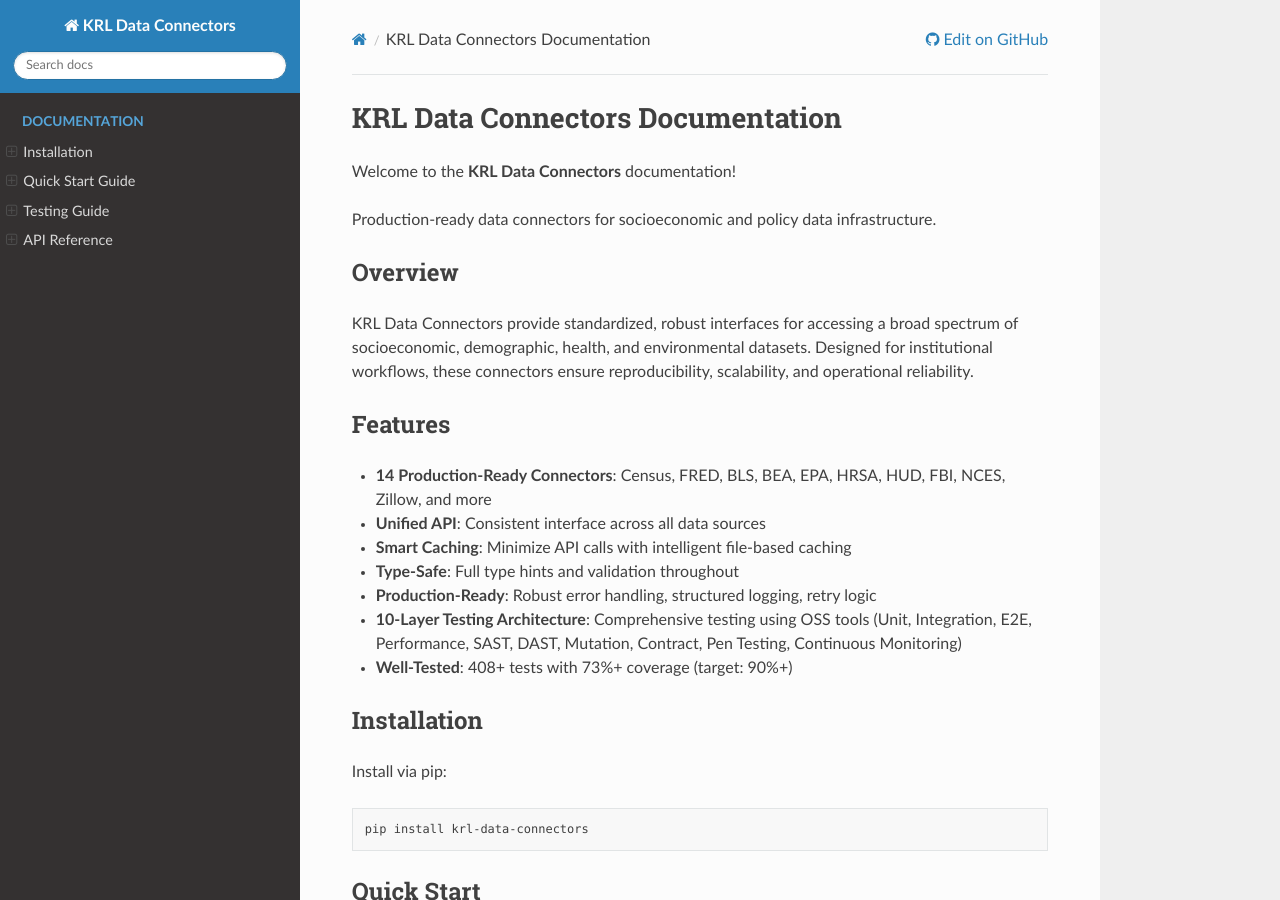
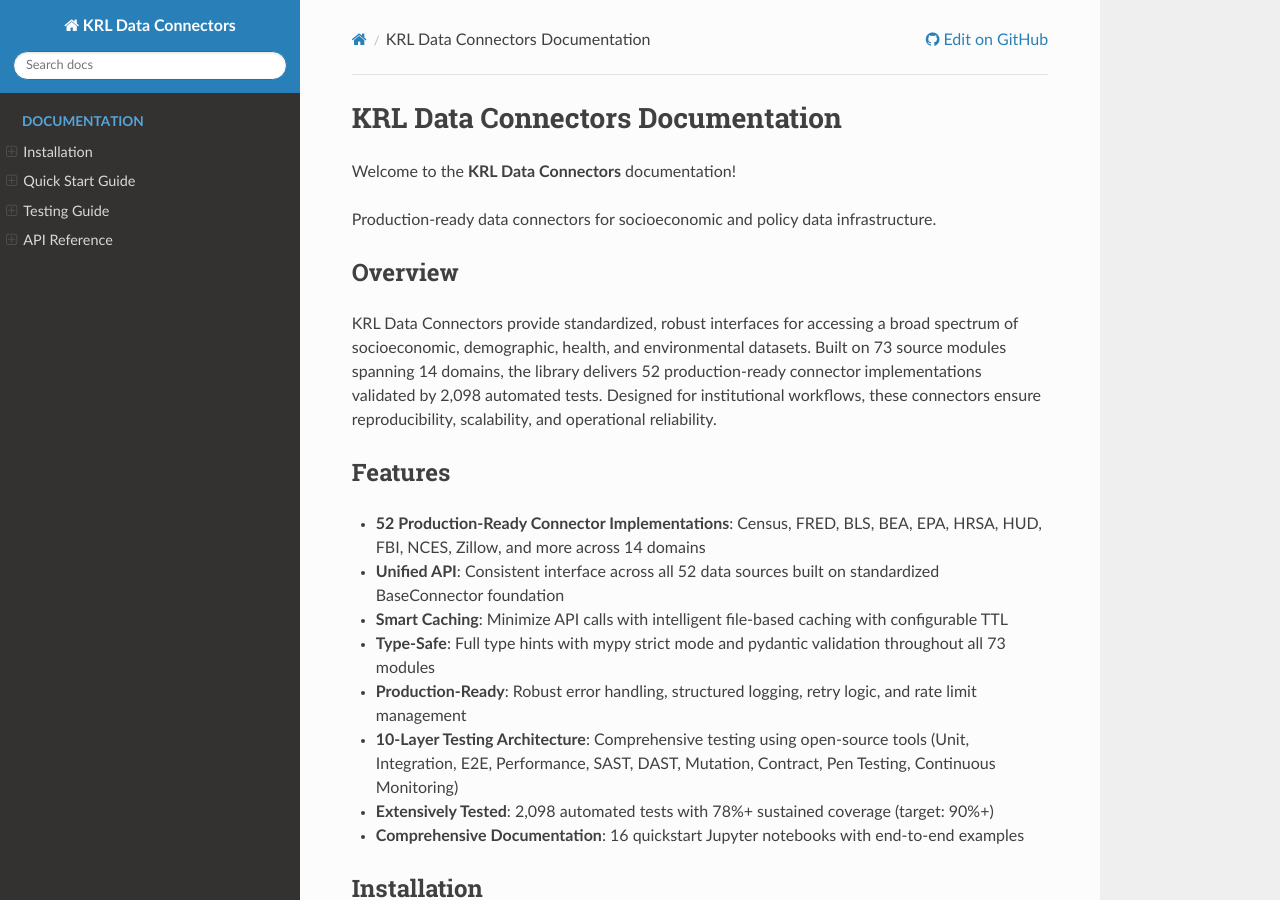
Before and after one commit to KR-Labs/krl-data-connectors, a Sphinx documentation site: the page built from docs/index.rst, in a window 1280 px wide and 900 px high. Built offline with Sphinx 7.4.7 and the Read the Docs theme 3.1.0, drawn with Linux system fonts in a browser that asks for light colours.

Commit message:
docs: update PyPI and ReadTheDocs documentation with accurate metrics
- Updated pyproject.toml description: 52 connectors (from 40) with 2,098 tests
- Updated docs/index.rst: 73 modules, 52 connectors, 14 domains, 2,098 tests, 78%+ coverage
- Updated docs/installation.rst: 52 production-ready implementations across 14 domains
- Updated docs/testing.rst: Testing table with 2,098 tests, 78%+ coverage, 6 CI workflows
- Updated docs/testing.rst: Coverage goals table with current 78%+ and 2,098 total tests
- All documentation now reflects verified repository metrics without inflated claims

```diff
--- a/docs/index.rst
+++ b/docs/index.rst
@@ -12,19 +12,22 @@
 --------
 
 KRL Data Connectors provide standardized, robust interfaces for accessing a broad spectrum
-of socioeconomic, demographic, health, and environmental datasets. Designed for institutional
-workflows, these connectors ensure reproducibility, scalability, and operational reliability.
+of socioeconomic, demographic, health, and environmental datasets. Built on 73 source modules
+spanning 14 domains, the library delivers 52 production-ready connector implementations validated
+by 2,098 automated tests. Designed for institutional workflows, these connectors ensure
+reproducibility, scalability, and operational reliability.
 
 Features
 --------
 
-- **14 Production-Ready Connectors**: Census, FRED, BLS, BEA, EPA, HRSA, HUD, FBI, NCES, Zillow, and more
-- **Unified API**: Consistent interface across all data sources
-- **Smart Caching**: Minimize API calls with intelligent file-based caching
-- **Type-Safe**: Full type hints and validation throughout
-- **Production-Ready**: Robust error handling, structured logging, retry logic
-- **10-Layer Testing Architecture**: Comprehensive testing using OSS tools (Unit, Integration, E2E, Performance, SAST, DAST, Mutation, Contract, Pen Testing, Continuous Monitoring)
-- **Well-Tested**: 408+ tests with 73%+ coverage (target: 90%+)
+- **52 Production-Ready Connector Implementations**: Census, FRED, BLS, BEA, EPA, HRSA, HUD, FBI, NCES, Zillow, and more across 14 domains
+- **Unified API**: Consistent interface across all 52 data sources built on standardized BaseConnector foundation
+- **Smart Caching**: Minimize API calls with intelligent file-based caching with configurable TTL
+- **Type-Safe**: Full type hints with mypy strict mode and pydantic validation throughout all 73 modules
+- **Production-Ready**: Robust error handling, structured logging, retry logic, and rate limit management
+- **10-Layer Testing Architecture**: Comprehensive testing using open-source tools (Unit, Integration, E2E, Performance, SAST, DAST, Mutation, Contract, Pen Testing, Continuous Monitoring)
+- **Extensively Tested**: 2,098 automated tests with 78%+ sustained coverage (target: 90%+)
+- **Comprehensive Documentation**: 16 quickstart Jupyter notebooks with end-to-end examples
 
 Installation
 ------------
--- a/docs/installation.rst
+++ b/docs/installation.rst
@@ -21,7 +21,7 @@
 
    pip install krl-data-connectors
 
-This installs the core package with all 14 production connectors.
+This installs the core package with all 52 production-ready connector implementations across 14 domains.
 
 Verify Installation
 -------------------
--- a/pyproject.toml
+++ b/pyproject.toml
@@ -5,7 +5,7 @@
 [project]
 name = "krl-data-connectors"
 version = "0.3.1"
-description = "Production-ready data connectors for 40 major government and research data sources"
+description = "Production-ready data connectors for 52 government and research data sources with 2,098 automated tests"
 readme = "README.md"
 requires-python = ">=3.9"
 license = {text = "Apache-2.0"}
```
Also changed, not shown: README.md (+74 -58 lines), docs/testing.rst (+11 -7 lines).
